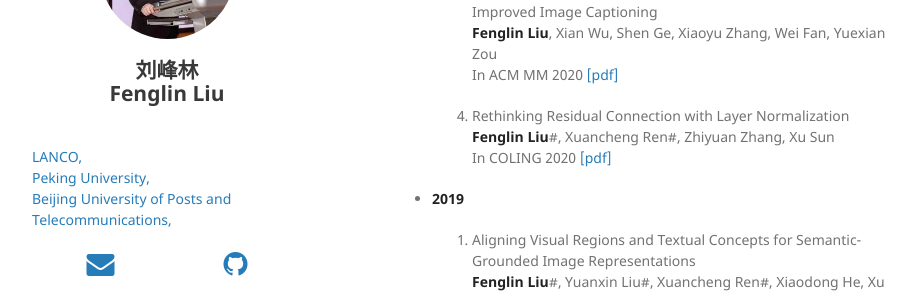
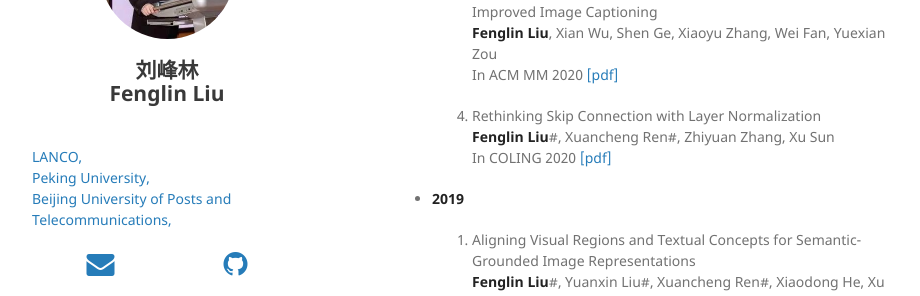
Before and after one commit to fenglinliu2022fall/fenglinliu2022fall.github.io, a Jekyll site: the page built from index.md, in a window 1280 px wide and 900 px high, scrolled down 1868 px. Shown: the part 154-450 px from the top of the window, without its empty margins (178-1098 px from the left). Built offline with Jekyll 4.4.1, drawn with Linux system fonts in a browser that asks for light colours; nearby versions of some CDN libraries; our own code applies the rules of GitHub Pages for plain Markdown files.

Commit message:
Update index.md

```diff
--- a/index.md
+++ b/index.md
@@ -70,7 +70,7 @@ Fenglin Liu is a graduate student at Peking University. His research interests i
   **Fenglin Liu**, Xian Wu, Shen Ge, Xiaoyu Zhang, Wei Fan, Yuexian Zou
   In ACM MM 2020 [[pdf]](http://web.pkusz.edu.cn/adsp/files/2020/09/ACM_MM2020_mmfp0774.pdf)
 
-  4. Rethinking Residual Connection with Layer Normalization
+  4. Rethinking Skip Connection with Layer Normalization
   **Fenglin Liu**#, Xuancheng Ren#, Zhiyuan Zhang, Xu Sun
   In COLING 2020 [[pdf]](http://web.pkusz.edu.cn/adsp/files/2020/11/COLING2020__rSkip_LN.pdf)
 
```
